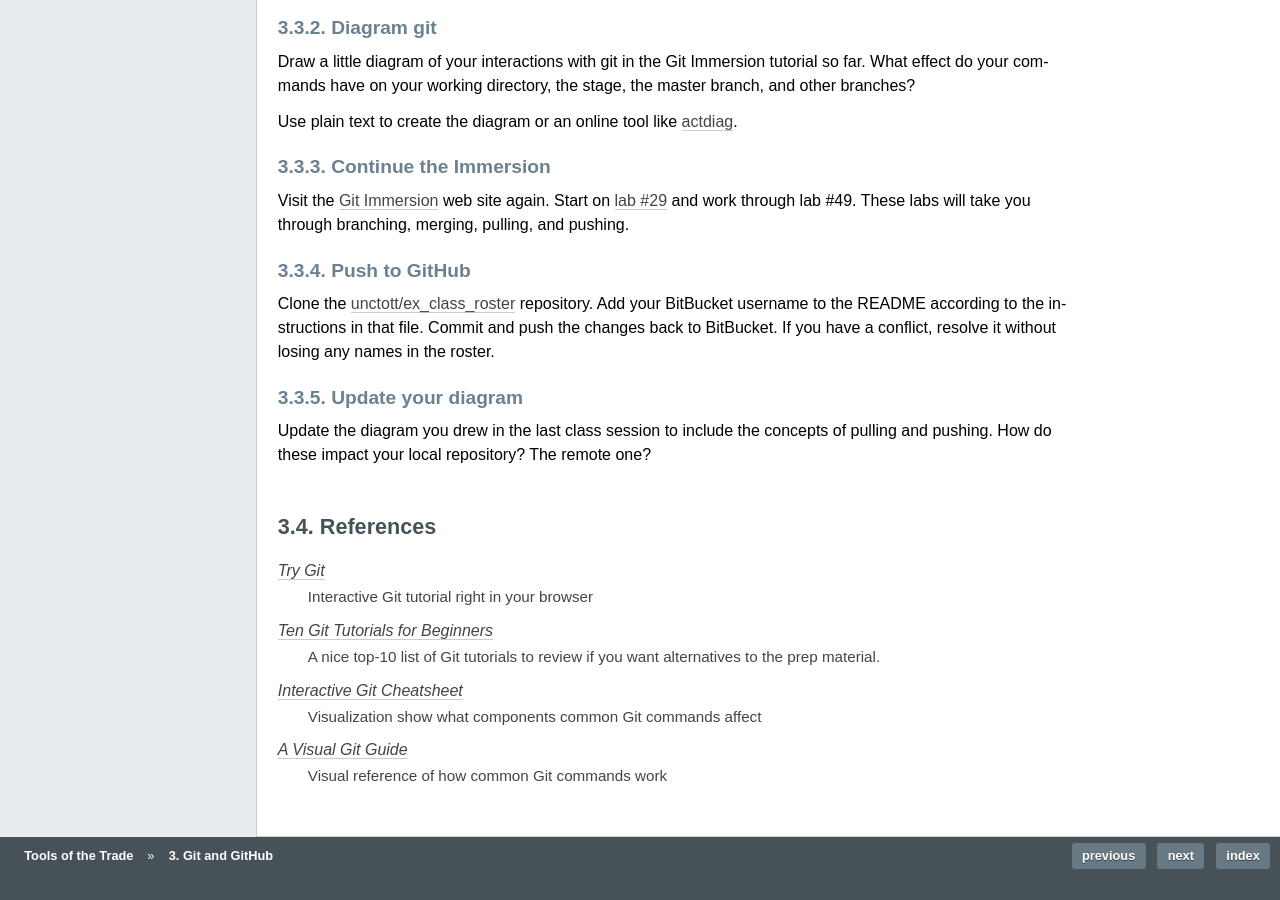
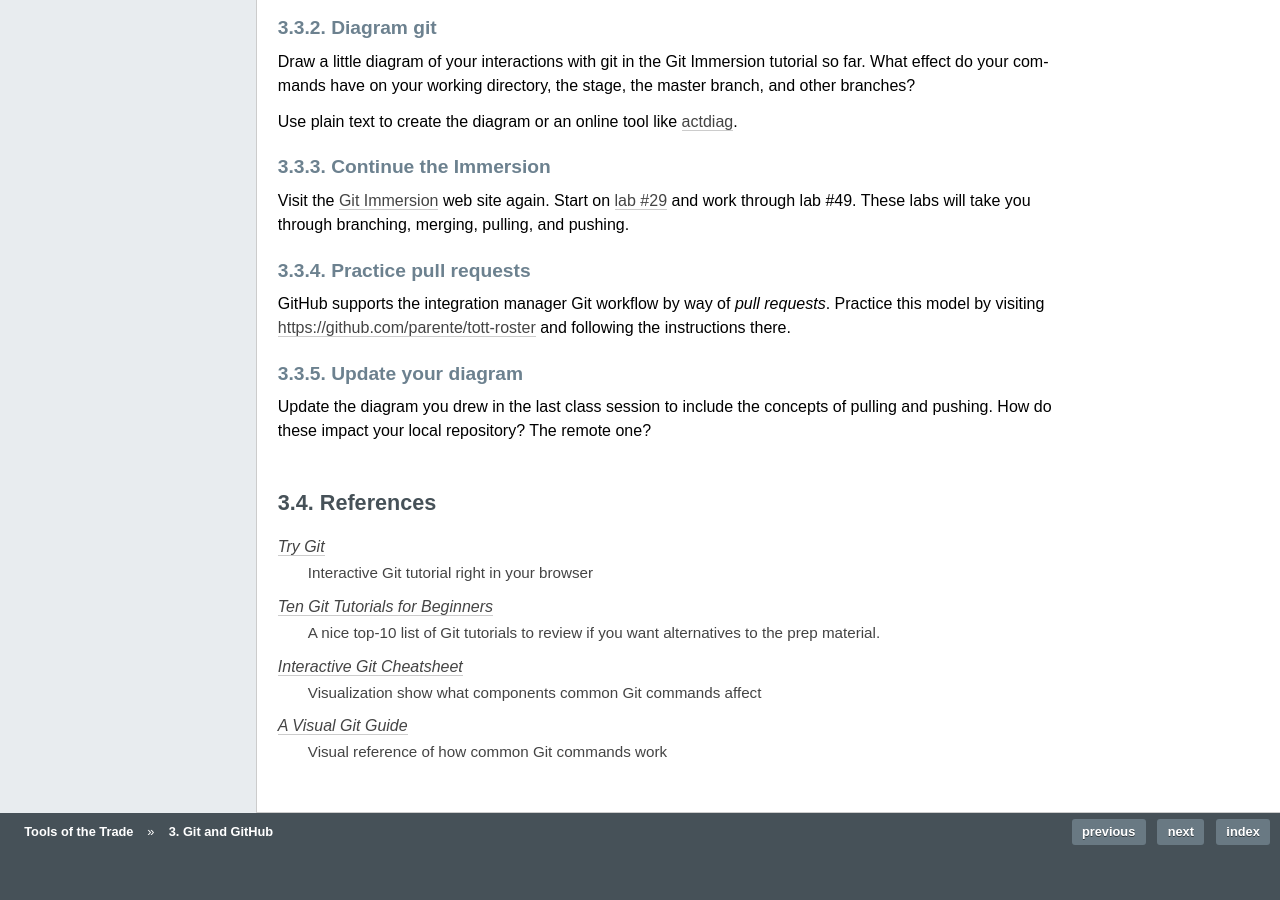
Before and after one commit to parente/tott, a Sphinx documentation site: the page built from doc/sessions/git.rst, in a window 1280 px wide and 900 px high, scrolled down 1128 px. Built offline with Sphinx 7.4.7, drawn with Linux system fonts in a browser that asks for light colours; after the commit the page ends 2007 px from its top, so only the background shows below that; some of the changed text lies outside the part shown.

Commit message:
Update git exercise for GitHub

```diff
--- a/doc/sessions/git.rst
+++ b/doc/sessions/git.rst
@@ -50,12 +50,10 @@
 
 Visit the `Git Immersion <http://gitimmersion.com/>`_ web site again. Start on `lab #29 <http://gitimmersion.com/lab_29.html>`_ and work through lab #49. These labs will take you through branching, merging, pulling, and pushing.
 
-Push to GitHub
-#################
+Practice pull requests
+######################
 
-.. todo: update for github
-
-Clone the `unctott/ex_class_roster <https://bitbucket.org/unctott/ex_class_roster/>`_ repository. Add your BitBucket username to the README according to the instructions in that file. Commit and push the changes back to BitBucket. If you have a conflict, resolve it without losing any names in the roster.
+GitHub supports the integration manager Git workflow by way of *pull requests*. Practice this model by visiting https://github.com/parente/tott-roster and following the instructions there.
 
 Update your diagram
 ###################
```
